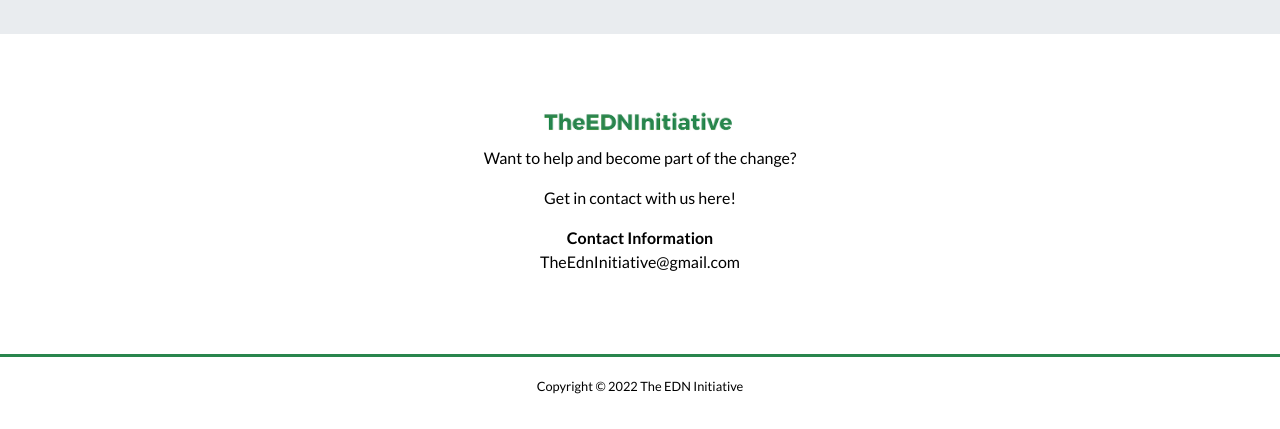
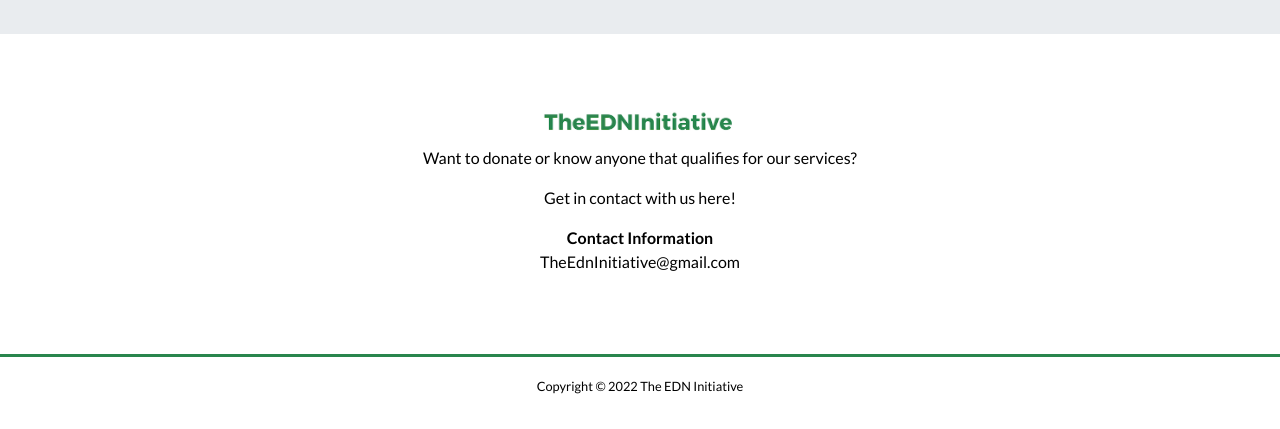
Before and after one commit to FadyAbousifein/TheEdnInitiative, a plain HTML site: page index.html in a window 1280 px wide. Shown: the part 2989-3418 px from the top of the page. Drawn offline with nearby package versions, Linux system fonts and the light colour scheme; some packages are replaced by stand-ins of ours; a script that the page names is missing.

Commit message:
Text Finalizations

```diff
--- a/index.html
+++ b/index.html
@@ -154,7 +154,7 @@
       <div class="row justify-content-center">
         <div class="col-md-5 text-center">
           <img src="images/WebsiteLogo.png">
-          <p>Want to help and become part of the change?</p>
+          <p>Want to donate or know anyone that qualifies for our services?</p>
           <p>Get in contact with us here!</p>
           <strong>Contact Information</strong>
           <p>TheEdnInitiative@gmail.com</p>
```
